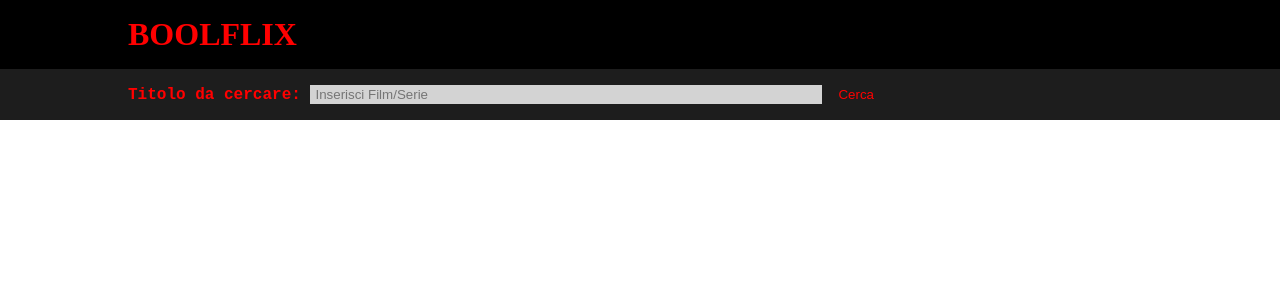
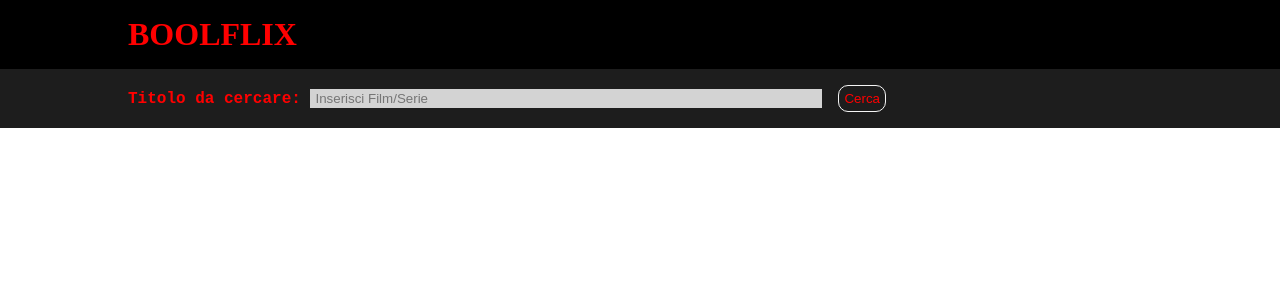
Before and after one commit to NicolaTeora/vite-boolfix, a Vue app: page / in a window 1280 px wide. Shown: the top 300 px of the page. Built offline with nearby package versions, Linux system fonts and the light colour scheme.

Commit message:
feat : some details

```diff
--- a/src/App.vue
+++ b/src/App.vue
@@ -66,6 +66,7 @@ export default{
   <!-- componente SearchBar -->
   <search-bar @foun_film_serie="searchTotal"/>
 
+  <div class="container">
     <ul v-for="film of store.NameFilms">
       <!-- Titolo -->
       <li>Nome: {{ film.original_title }}</li>
@@ -89,10 +90,13 @@ export default{
       <!-- Poster del film -->
       <li><img :src="pathPosterTitle(serie.poster_path)" alt=""></li>
     </ul>
+  </div>
+
 
 
 </template>
 
 <style lang="scss">
   @use './styles/general.scss' as*;
+
 </style>
--- a/src/components/SearchBar.vue
+++ b/src/components/SearchBar.vue
@@ -51,9 +51,14 @@ export default{
     }
 
     button{
-      border-style: none;
+      padding: 5px;
+      border-radius: 10px;
+      border: 1px solid whitesmoke;
       background-color: inherit;
       color: inherit;
+      &:hover{
+        background-color: lightgray;
+      }
     }
   }
 </style>
--- a/src/styles/general.scss
+++ b/src/styles/general.scss
@@ -5,6 +5,13 @@
     box-sizing: border-box;
 }
 
+ul{
+    list-style: none;
+    display: inline-block;
+    margin-right: 5px;
+    margin-top: 5px;
+}
+
 .container{
     width: 80%;
     margin: 0 auto;
```
Lines whose indentation alone changed are shown as unchanged.
